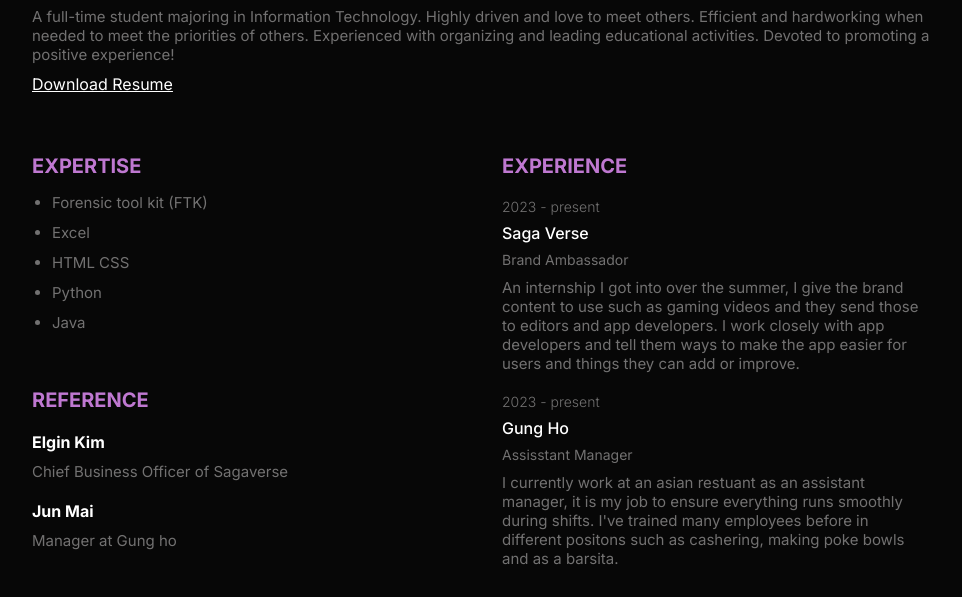
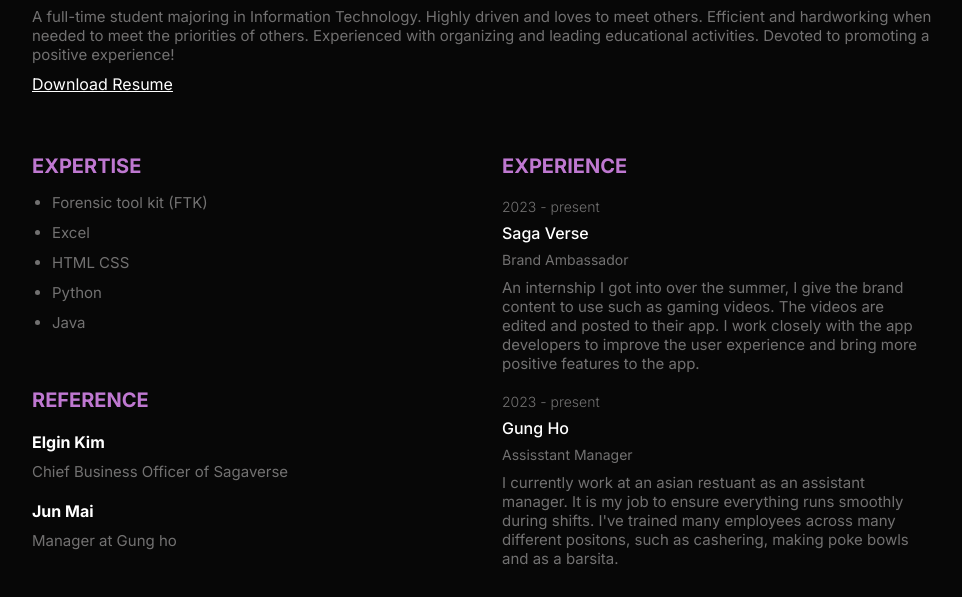
Before and after one commit to xxpineapplesxx7/resume, a plain HTML site: page index.html in a window 1280 px wide. Shown: the part 162-759 px from the top of the page, without its empty margins (158-1120 px from the left). Drawn offline with nearby package versions, Linux system fonts and the light colour scheme.

Commit message:
almost final

```diff
--- a/index.html
+++ b/index.html
@@ -21,7 +21,7 @@
           </h1>
           <p class="profile_title">Student/Intern</p>
           <p class="description profile_description">
-            A full-time student majoring in Information Technology. Highly driven and love to meet others.
+            A full-time student majoring in Information Technology. Highly driven and loves to meet others.
             Efficient and hardworking when needed to meet the priorities of others.
             Experienced with organizing and leading educational activities.
             Devoted to promoting a positive experience!
@@ -93,9 +93,9 @@
           <p class="item_subtitle">Brand Ambassador</p>
           <p class=" description">
             An internship I got into over the summer, I give the brand content to use
-            such as gaming videos and they send those to editors and app developers. I work
-            closely with app developers and tell them ways to make the app easier for users and things they can add or
-            improve.
+            such as gaming videos. The videos are edited and posted to their app. I work
+            closely with the app developers to improve the user experience and bring more positive features to the app.
+
           </p>
         </div>
         <div class="exp_item">
@@ -103,8 +103,8 @@
           <h4 class="item_title">Gung Ho</h4>
           <p class="item_subtitle">Assisstant Manager </p>
           <p class="description">
-           I currently work at an asian restuant as an assistant manager, it is my job to ensure everything runs
-           smoothly during shifts. I've trained many employees before in different positons such as cashering, making poke bowls and
+           I currently work at an asian restuant as an assistant manager. It is my job to ensure everything runs
+           smoothly during shifts. I've trained many employees across many different positons, such as cashering, making poke bowls and
            as a barsita.
           </p>
         </div>
```
